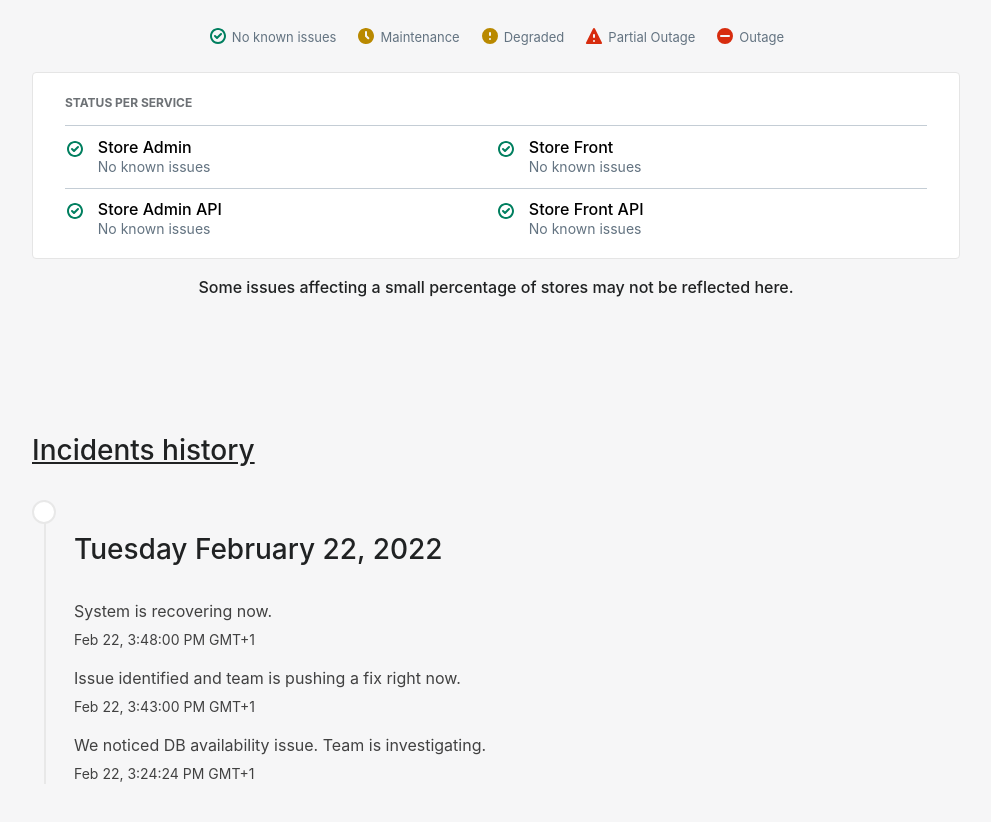
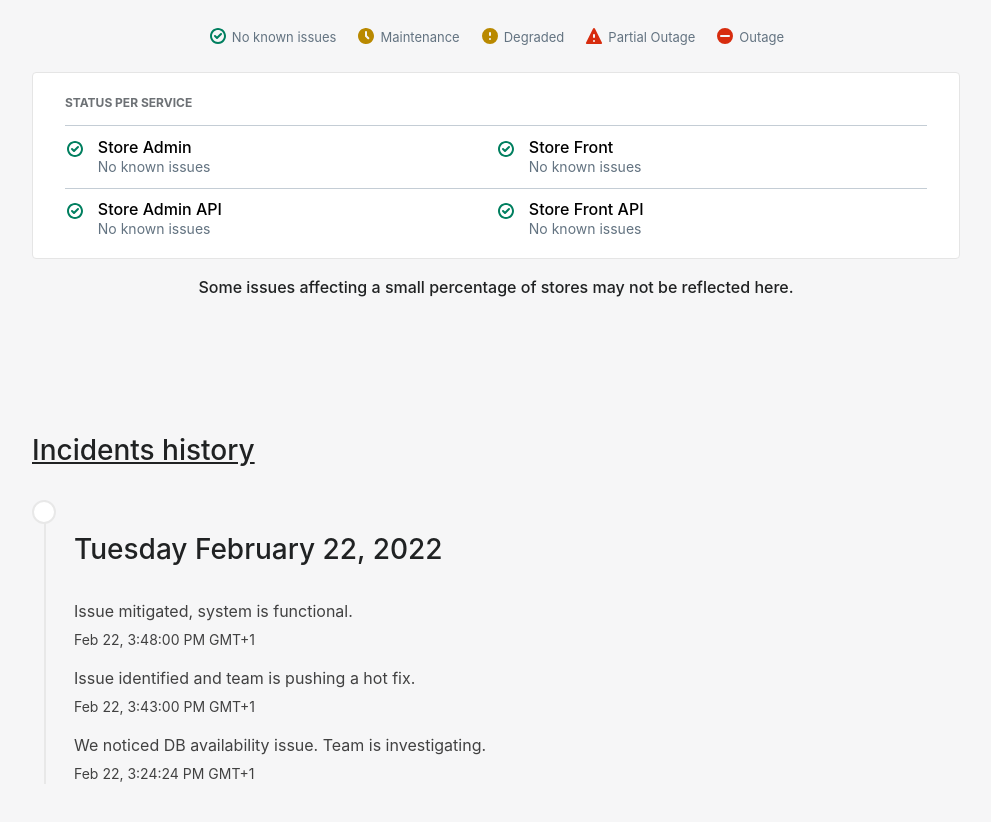
Before and after one commit to NextmediaMa/nextmediama.github.io, a plain HTML site: page index.html in a window 1280 px wide. Shown: the part 214-1036 px from the top of the page, without its empty margins (144-1135 px from the left). Drawn offline with Linux system fonts and the light colour scheme.

Commit message:
Update index.html -- fix wording

```diff
--- a/index.html
+++ b/index.html
@@ -215,13 +215,13 @@
           <div class="outer_circle"></div>
           <h3 class="last-incident-date">Tuesday February 22, 2022</h3>
           <p>
-            System is recovering now.
+            Issue mitigated, system is functional.
 
             <span class="timezone">Feb 22, 3:48:00 PM GMT+1</span>
           </p>
           <br>
           <p>
-            Issue identified and team is pushing a fix right now.
+            Issue identified and team is pushing a hot fix.
 
             <span class="timezone">Feb 22, 3:43:00 PM GMT+1</span>
           </p>
```
